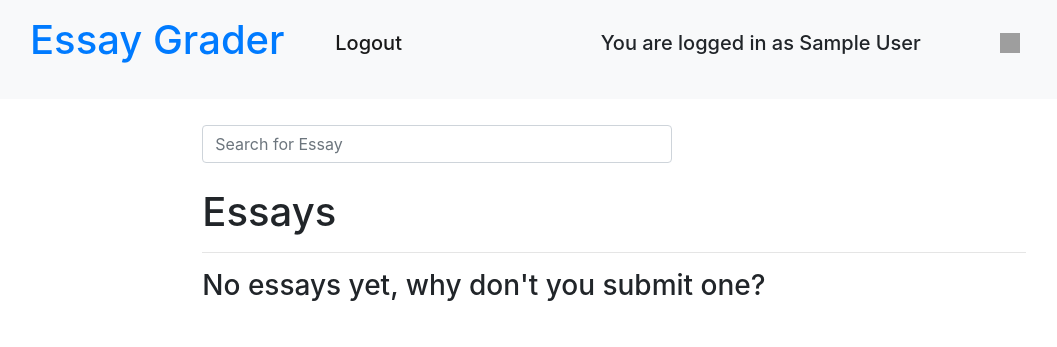
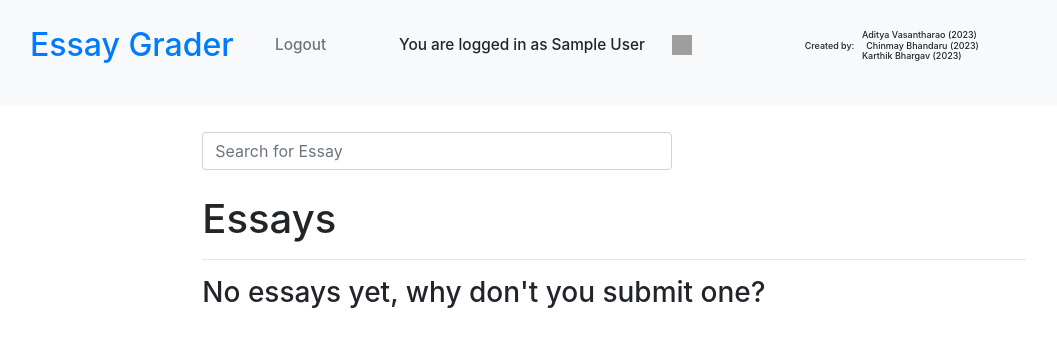
Before and after one commit to themoonwalker1/Essay-Grader, a Django app: page /home in a window 1280 px wide. Shown: the top 347 px of the page, without its empty margins (26-1083 px from the left). Run offline with Django 3.2, Linux system fonts and the light colour scheme; the visitor is signed in with stand-in values (Sample User, id 1); data that the repository does not hold is empty; parts of the project's set-up code (start-up, migrations or seed data) failed here and were passed over; some libraries are stand-ins or nearby versions; grey boxes are pictures that could not be loaded.

Commit message:
Add hover style to base.html

```diff
--- a/essay_grader/templates/base.html
+++ b/essay_grader/templates/base.html
@@ -10,19 +10,24 @@
 
 		<nav id="navbar" class="navbar navbar-light bg-light appear" style="padding-top: 1em;" onscroll="scroll">
             <ul>
-                <a href="http://localhost:8000/home" style="text-decoration: none;" style="padding-left: 1en;"><h1>Essay Grader</h></a>
+                <a href="http://localhost:8000/home" class="navbar-title"><h1>Essay Grader</h></a>
                 {% if user.is_authenticated %}
 					{% if user.student %}
-                        <a class="navbar-brand" href="http://localhost:8000/submit" style="padding-left: 3em;vertical-align:middle;">Submit an essay!</a>
+                        <a class="navbar-brand navbar-link" href="http://localhost:8000/submit">Submit</a>
                     {% endif %}
 
                     {% if user.teacher %}
-                        <a class="navbar-brand" href="http://localhost:8000/teacher/home" style="padding-left: 3em;vertical-align:middle;">View your student's Essays!</a>
+                        <a class="navbar-brand navbar-link" href="http://localhost:8000/teacher/home">Grade</a>
 					{% endif %}
-                        <a class="navbar-brand" href="{% url 'logout' %}" style="padding-left: 2em;vertical-align:middle;">Logout</a>
-                        <a class="navbar-brand" style="padding-left: 8.6em;vertical-align:middle;">You are logged in as {{ user.first_name }} {{ user.last_name }}</a>
-                        <a style=" padding-left: 1.3em; vertical-align:middle; position:relative; top:-3px;" href="{% url 'settings' %}"><img src="https://freeiconshop.com/wp-content/uploads/edd/settings-solid.png" alt="" height="20px" width="20px"></img></a>
-                {% else %}
+                        <a class="navbar-brand navbar-link" href="{% url 'logout' %}">Logout</a>
+                        <a class="navbar-brand" style="padding-left: 3em;vertical-align:middle;font-size: 1.2vw;">You are logged in as {{ user.first_name }} {{ user.last_name }}</a>
+                        <a style="vertical-align:middle; position:relative; top:-3px;" href="{% url 'settings' %}"><img src="https://freeiconshop.com/wp-content/uploads/edd/settings-solid.png" alt="" height="20vw" width="20vw"></img></a>
+                        <div class="navbar-brand authors">
+<pre class="authors">                        Aditya Vasantharao (2023)
+Created by:     Chinmay Bhandaru (2023)
+                        Karthik Bhargav (2023)</pre>
+                        </div>
+                    {% else %}
 					<a class="navbar-brand" href="{% url 'login' %}" style="padding-left: 2em;">Login</a>
 					<!--
                         <a class="navbar-brand" href="" style="padding-left: 3em;">Create Account</a>
@@ -32,6 +37,33 @@
         </nav>
 
         <style type="text/css">
+            .authors {
+                margin-right: 0em;
+                overflow: hidden;
+                font-family: -apple-system, BlinkMacSystemFont, 'Segoe UI', Roboto, Oxygen, Ubuntu, Cantarell, 'Open Sans', 'Helvetica Neue', sans-serif !important;
+                position: relative;
+                top: .5em;
+                padding-left: 4vw;
+                vertical-align: middle;
+                font-size: .7vw;
+            }
+            .navbar-title {
+                text-decoration: none;
+                padding-left: 1en;
+                font-size: 2.5vw !important;
+            }
+            .navbar-title:hover {
+                text-decoration: none;
+            }
+            .navbar-link {
+                padding-left: 2em;
+                vertical-align:middle;
+                font-size: 1.2vw;
+                color: #6c757d !important;
+            }
+            .navbar-link:hover {
+                color: #343a40 !important;
+            }
             .search-bar{
                 max-width: 500px;
                 width: 100%;
```
